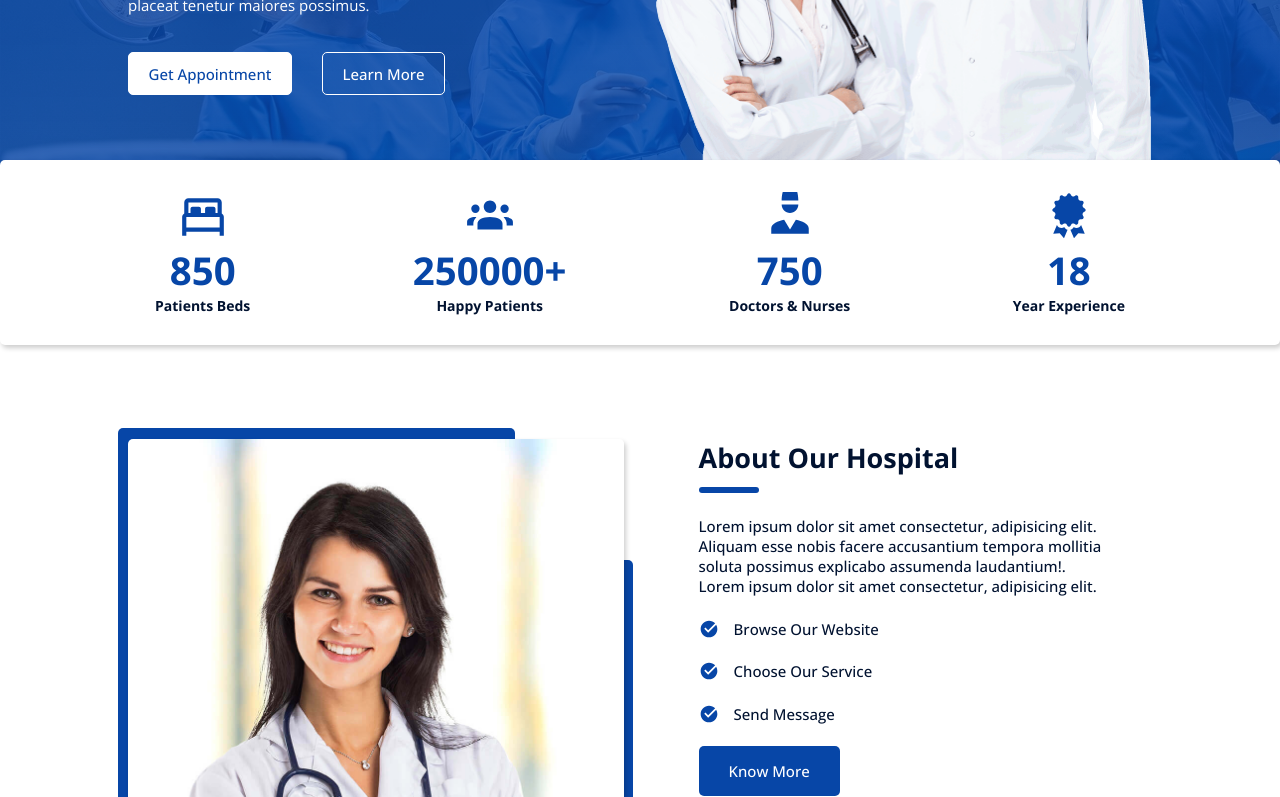
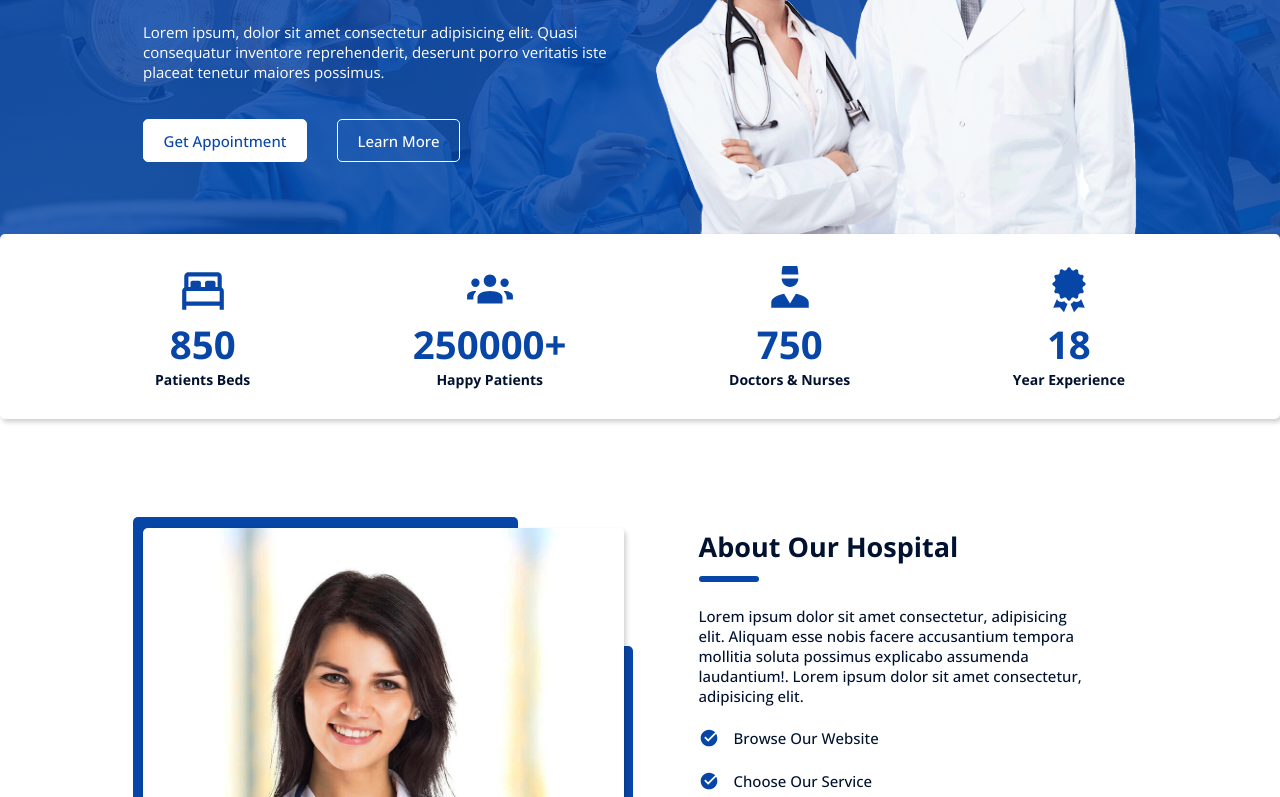
Before and after one commit to nicktest701/frebbys-hospital, a plain HTML site: page index.html in a window 1280 px wide. Shown: the part 490-1287 px from the top of the page. Drawn offline with nearby package versions, Linux system fonts and the light colour scheme.

Commit message:
css changes

```diff
--- a/assets/styles/main.scss
+++ b/assets/styles/main.scss
@@ -63,7 +63,7 @@ h2::before {
 .content {
   width: 80%;
   margin-inline: auto;
-  // padding: 1em;
+  padding: 1em;
   display: flex;
   flex-wrap: wrap;
   justify-content: space-between;
```
Also changed, not shown: assets/styles/main.css, 1 other file.
